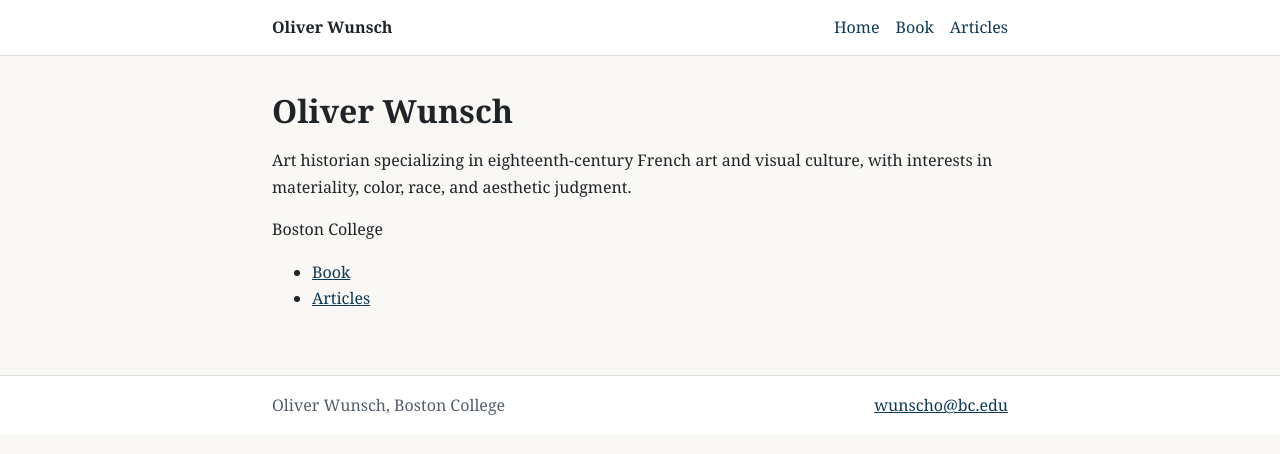
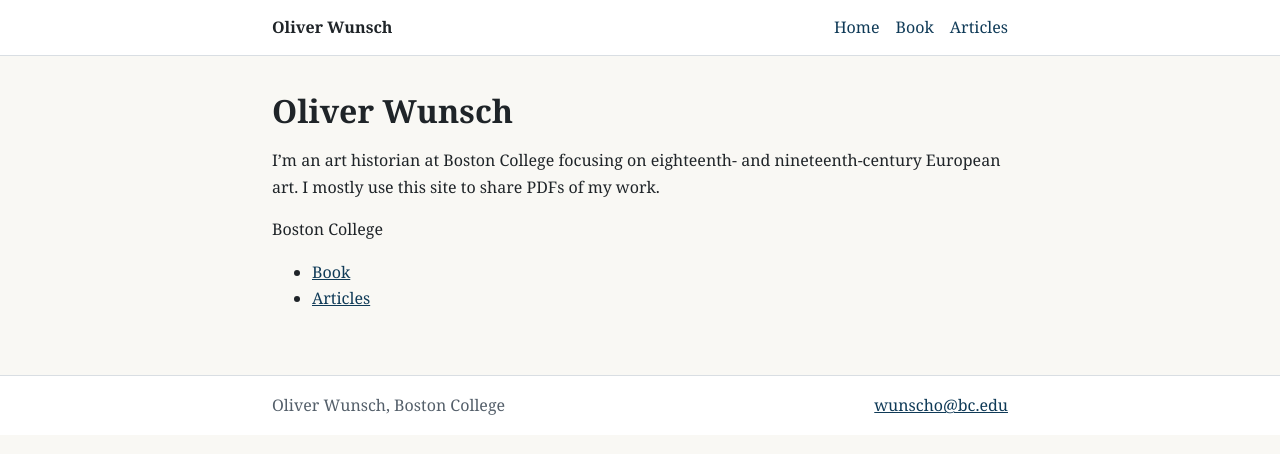
Before and after one commit to owunsch/owunsch.github.io, a Jekyll site: the page built from index.md, in a window 1280 px wide. Shown: the top 454 px of the page. Built offline with Jekyll 4.4.1, drawn with Linux system fonts in a browser that asks for light colours.

Commit message:
Update _config.yml

```diff
--- a/_config.yml
+++ b/_config.yml
@@ -28,9 +28,7 @@ site_owner:
 
 home_intro:
   short_blurb: >
-    Art historian specializing in eighteenth-century French art and visual culture,
-    with interests in materiality, color, race, and aesthetic judgment.
-
+    I'm an art historian at Boston College focusing on eighteenth- and nineteenth-century European art. I mostly use this site to share PDFs of my work.
 book:
   title: "A Delicate Matter: Art, Fragility, and Consumption in Eighteenth-Century France"
   year: 2024
```
